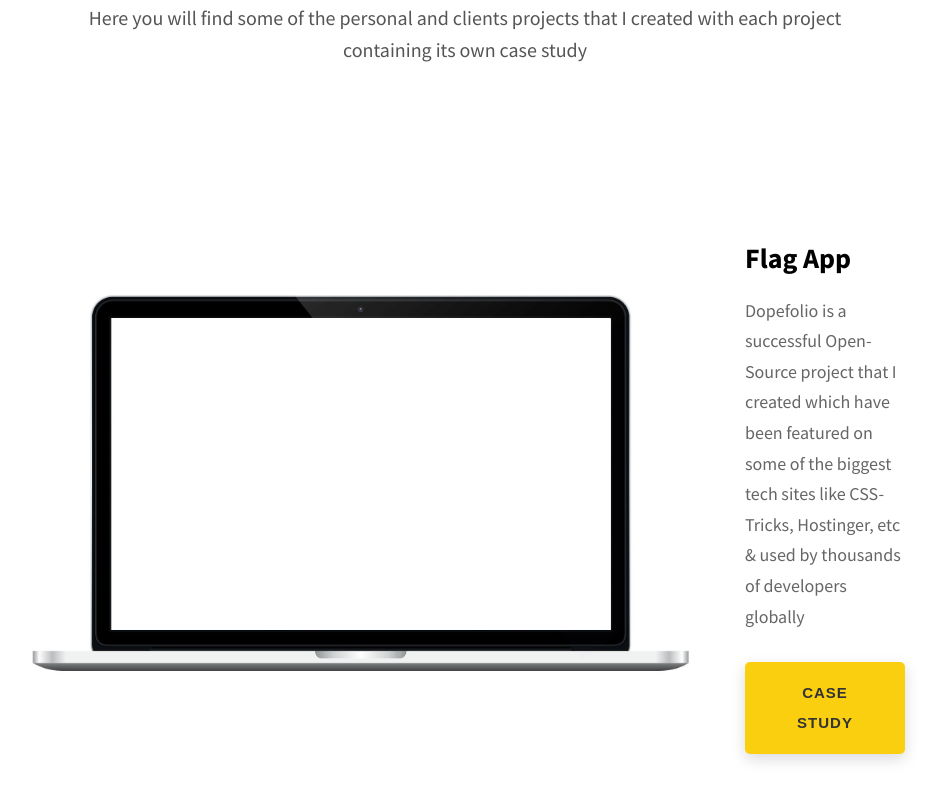
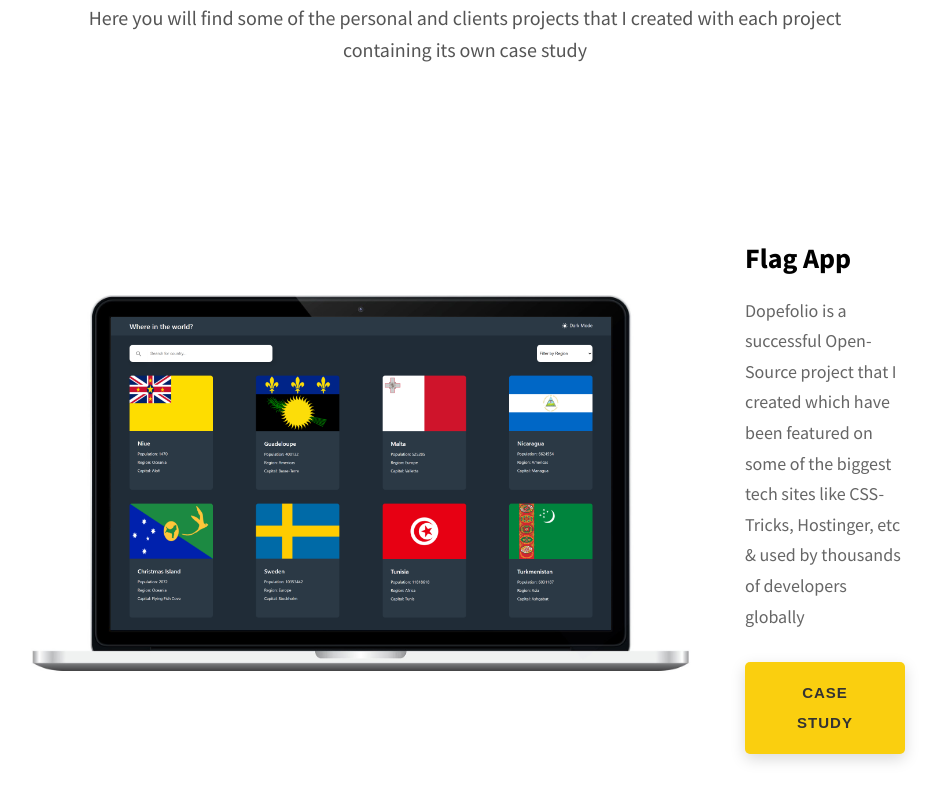
Before and after one commit to elchin-jafar/portfolio, a React (Vite) app: page / in a window 1280 px wide. Shown: the part 2015-2815 px from the top of the page, without its empty margins (175-1114 px from the left). Built offline with nearby package versions, Linux system fonts and the light colour scheme.

Commit message:
fix image position on projects section

```diff
--- a/src/components/project-element/ProjectElement.jsx
+++ b/src/components/project-element/ProjectElement.jsx
@@ -1,12 +1,16 @@
 import classes from "./ProjectElement.module.css"
-import img from "../../assets/laptop.jpg"
 import Button from "../button/Button"
+import laptopImg from "../../assets/laptop.jpg"
+import flagAppImg from "../../assets/flagApp.png"
 
-function ProjectElement() {
+function ProjectElement({img, title,info}) {
   return (
     <section className={classes['project-element']}>
         <div className={classes.image}>
-            <img src={img} alt="" />
+            <img className={classes.laptopImg} src={laptopImg} alt="" />
+            <div className={classes.innerImg}>
+              <img className={classes.mainImg} src={flagAppImg} alt="" />
+            </div>
         </div>
         <div className={classes.info}>
             <h2 className={classes.header}>Flag App</h2>
--- a/src/components/project-element/ProjectElement.module.css
+++ b/src/components/project-element/ProjectElement.module.css
@@ -7,13 +7,25 @@
 }
 
 .image {
+    position: relative;
     margin-right: 5rem;
 }
 
-.image img {
+.laptopImg{
     width: 67rem;
 }
 
+.innerImg {
+    position: absolute;
+    left: 8.6rem;
+    top: 31px;
+    height: 313px;
+    overflow: hidden;
+}
+
+.mainImg {
+    width: 50rem;
+}
 
 
 /* info */
```
Also changed, not shown: src/assets/flagApp.png (added).
